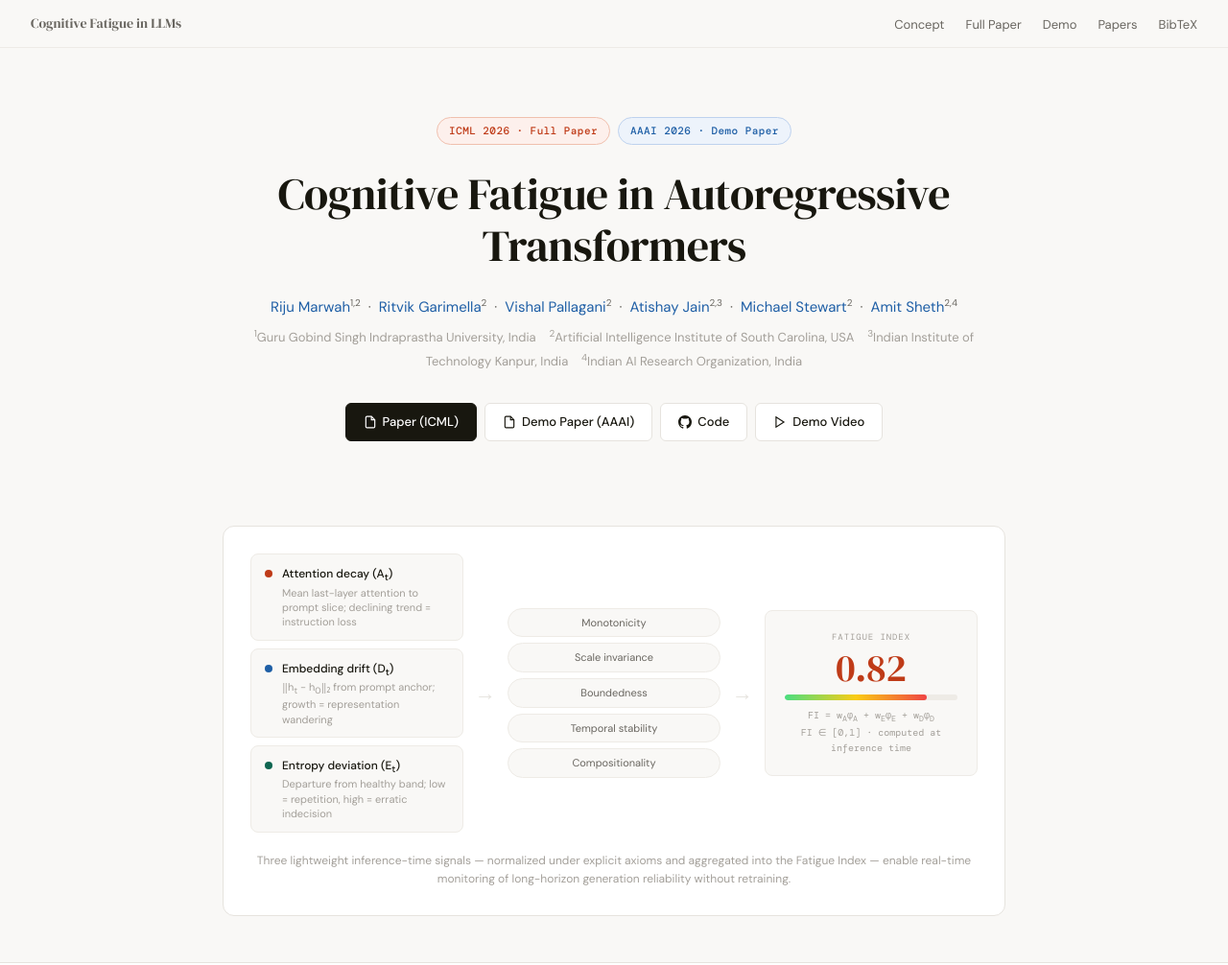
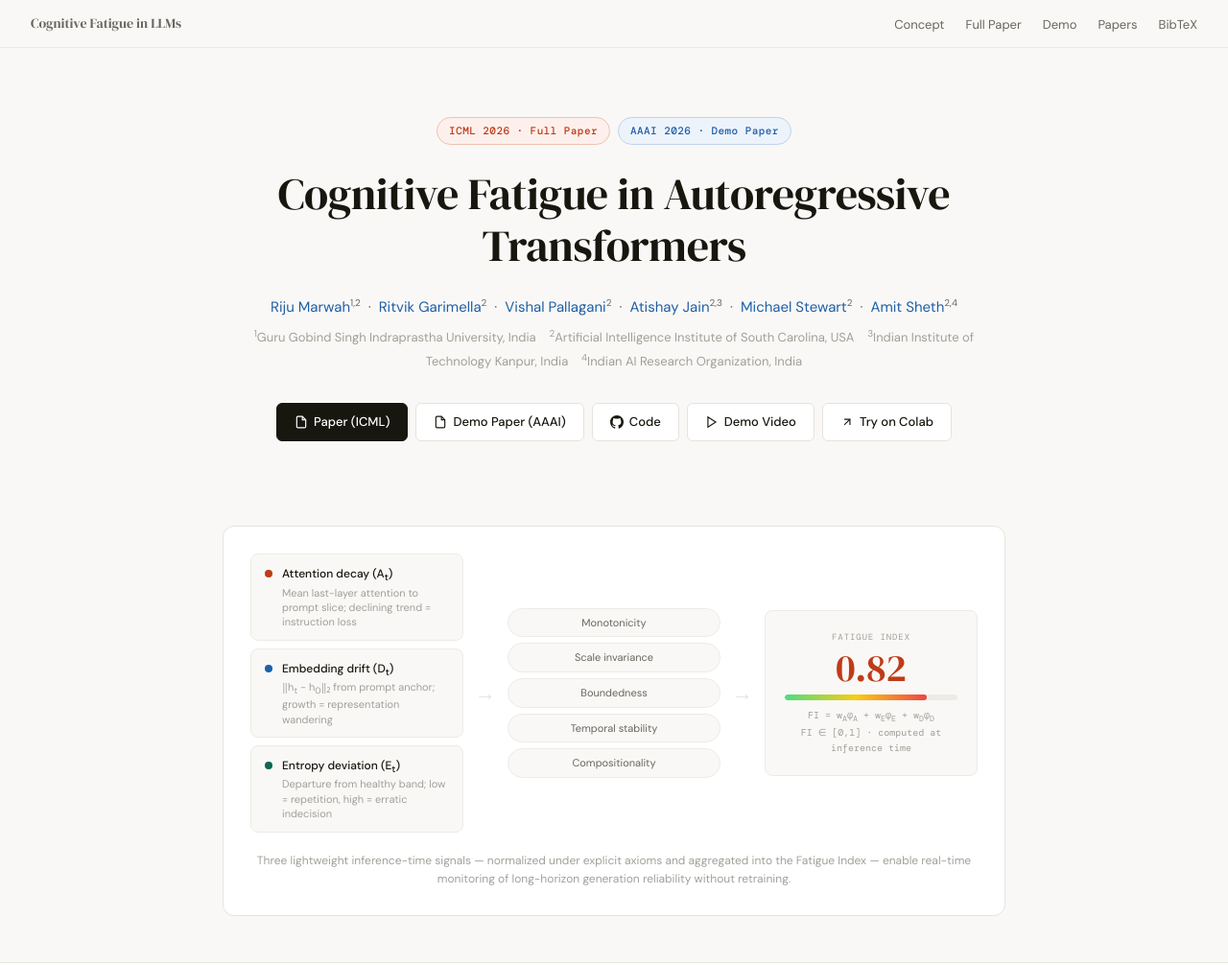
Before and after one commit to rijumarwah/llmfatigue, a plain HTML site: page index.html in a window 1280 px wide. Shown: the top 1006 px of the page at 96% size. Drawn offline with nearby package versions, Linux system fonts and the light colour scheme.

Commit message:
Update index.html

```diff
--- a/index.html
+++ b/index.html
@@ -249,6 +249,13 @@ footer a:hover { text-decoration: underline; }
     <a href="https://www.youtube.com/watch?v=ktqkZyYWDDE" target="_blank" class="btn">
       <svg width="14" height="14" viewBox="0 0 24 24" fill="none" stroke="currentColor" stroke-width="2"><polygon points="5 3 19 12 5 21 5 3"/></svg>
       Demo Video
+    </a>
+    <a href="https://colab.research.google.com/drive/19BTb6mKJfm_tb24CaizOJE8BoIvV3nje?usp=sharing" target="_blank" class="btn">
+      <svg width="14" height="14" viewBox="0 0 24 24" fill="none" stroke="currentColor" stroke-width="2">
+        <path d="M7 17L17 7"/>
+        <polyline points="7 7 17 7 17 17"/>
+      </svg>
+      Try on Colab
     </a>
   </div>
 </div>
```
